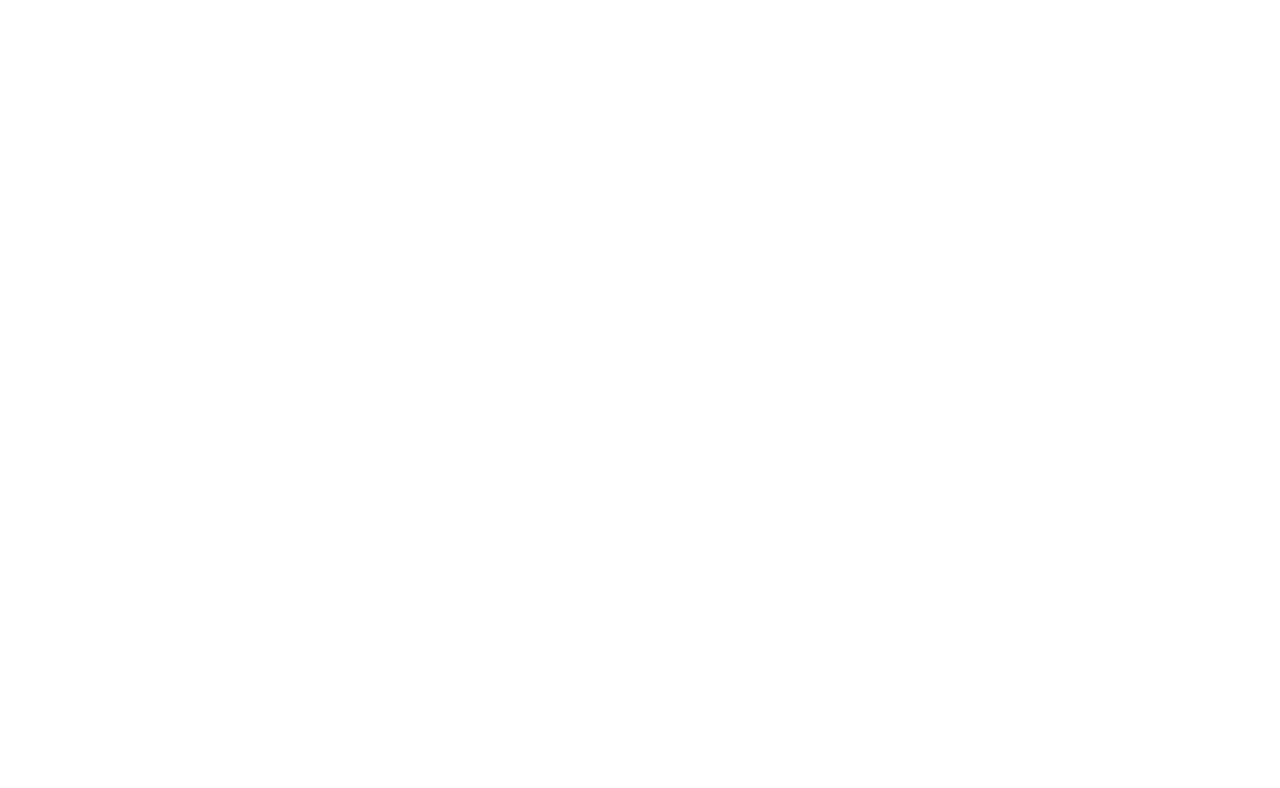
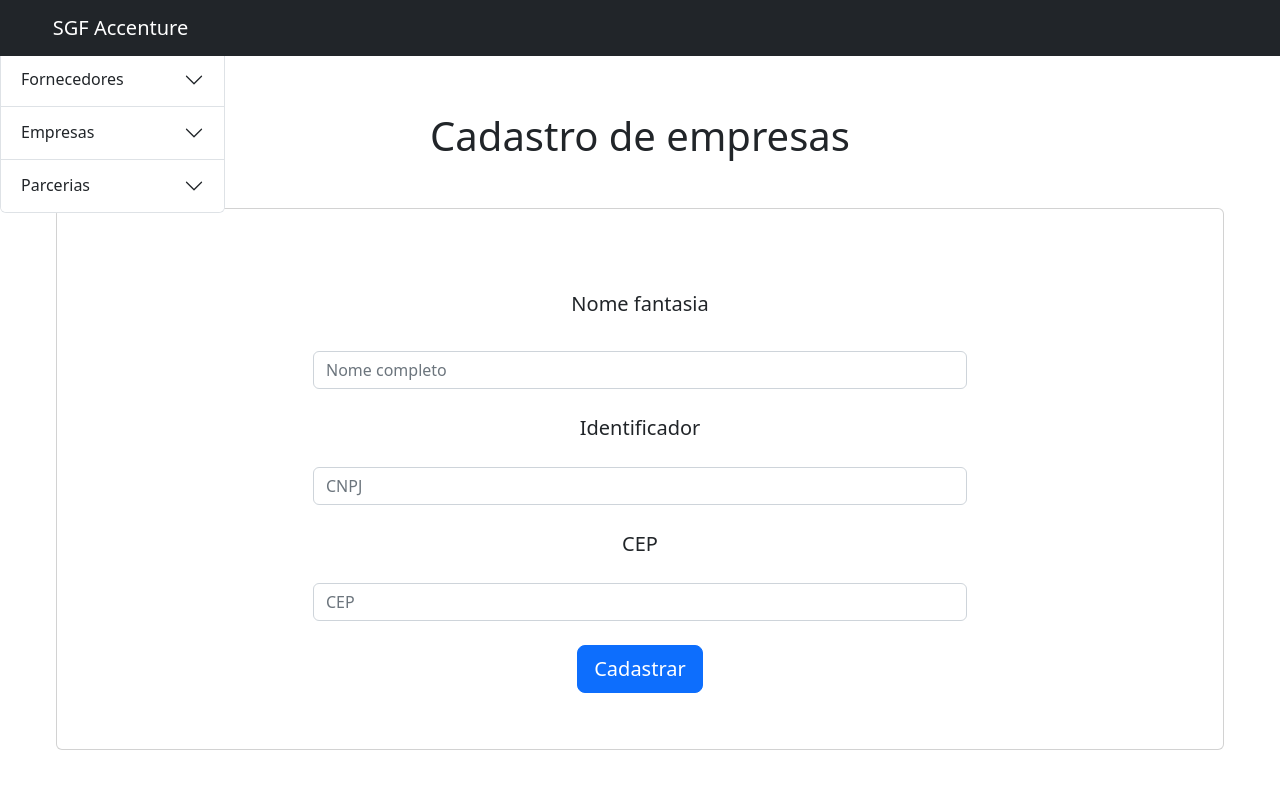
Before and after one commit to josemauro/front-gestao-fornecimento, a React (Vite) app: page /empresa-cadastro in a window 1280 px wide. Before the commit this address had no page. Shown: the top 788 px of the page. Built offline with nearby package versions, Linux system fonts and the light colour scheme.

Commit message:
Integra cadastro de empresas

```diff
--- a/src/components/BarraLateral.jsx
+++ b/src/components/BarraLateral.jsx
@@ -33,13 +33,13 @@
                         <Accordion.Body>
                         <Nav className="col-md-12 d-none d-md-block bg-light sidebar"
                         activeKey="/home"
-                        onSelect={selectedKey => alert(`selected ${selectedKey}`)}
+                        onSelect={selectedKey => navigate(selectedKey)}
                         >
                         <Nav.Item>
-                            <Nav.Link eventKey="link-1">Pesquisar</Nav.Link>
+                            <Nav.Link eventKey="/empresa-busca">Pesquisar</Nav.Link>
                         </Nav.Item>
                         <Nav.Item>
-                            <Nav.Link eventKey="link-2">Cadastrar</Nav.Link>
+                            <Nav.Link eventKey="/empresa-cadastro">Cadastrar</Nav.Link>
                         </Nav.Item>
                         </Nav>
                         </Accordion.Body>
@@ -49,7 +49,7 @@
                         <Accordion.Body>
                             <Nav className="col-md-12 d-none d-md-block bg-light sidebar"
                             activeKey="/home"
-                            onSelect={selectedKey => alert(`selected ${selectedKey}`)}
+                            onSelect={selectedKey => navigate(selectedKey)}
                             >
                             <Nav.Item>
                                 <Nav.Link eventKey="link-1">Pesquisar</Nav.Link>
--- /dev/null
+++ b/src/components/EmpresaBusca.jsx
@@ -0,0 +1,69 @@
+import axios from "axios";
+import { useState } from "react";
+import ResultadoBusca from "./ResultadoBusca";
+
+function EmpresasBusca() {
+    // eslint-disable-next-line no-unused-vars
+    const [resultados, setResultados] = useState([]);
+    const [valor, setValor] = useState("");
+
+    const handleSubmitEmpresa = async e => {
+
+        e.preventDefault();
+
+        try {
+            await axios.get("http://localhost:8181/empresas/listar" + "?nome=" + valor)
+                        .then((response) => {
+
+                                                if (response.status == 200){
+
+                                                    if (response.data == null) {
+                                                        setResultados([]);
+                                                        return;
+                                                    }
+
+                                                    setResultados(response.data);
+
+                                                } else {
+                                                throw response.data;
+                                                }
+                                            })
+        } catch (err) {
+            if (err.response.status == 404){
+                alert("Nenhuma empresa encontrado!");
+            } else alert("Erro ao buscar empresa!");
+        }
+
+      };
+
+    return (
+        <div className="container-fluid px-4">
+            <h1 className="mt-4">Buscar uma empresa</h1>
+            <div className="card mt-5">
+                <div className="card-body">
+                <form  onSubmit={handleSubmitEmpresa}>
+
+                    <div className="form-inline my-2 my-lg-0" style={{marginLeft: "200px", marginRight: "200px" }}>
+                        <label className="form-check-label" htmlFor="flexRadioDefault2" >
+                                Busca pelo nome da empresa:
+                        </label>
+                        <input className="form-control mt-4 mb-5 mr-sm-2" type="search"
+                               onChange={e => setValor(e.target.value)}
+                               placeholder="Busca"
+                               aria-label="Search"
+                               required/>
+                        <button className="btn btn-primary btn-lg" type="submit">Buscar</button>
+                    </div>
+                </form>
+                </div>
+            </div>
+
+            <ul className="list-group my-4">
+                {resultados ? resultados.map(empresa => (<ResultadoBusca key={empresa.id} nome={empresa.nomeFantasia} id={empresa.id} />)) : ""}
+            </ul>
+
+        </div>
+    )
+  }
+
+  export default EmpresasBusca;
--- /dev/null
+++ b/src/components/EmpresasCadastro.jsx
@@ -0,0 +1,84 @@
+import axios from "axios";
+import { useState } from "react";
+
+function EmpresasCadastro() {
+    const [nome, setNome] = useState('');
+    const [id, setId] = useState('');
+    const [cep, setCep] = useState('');
+
+    const handleZipCode = (event) => {
+        let input = event.target
+        input.value = zipCodeMask(input.value)
+      }
+
+    const zipCodeMask = (value) => {
+        if (!value) return ""
+        value = value.replace(/\D/g,'')
+        value = value.replace(/(\d{5})(\d)/,'$1-$2')
+        return value
+    }
+    const handleSubmit = async e => {
+
+        e.preventDefault();
+
+
+        try {
+            await axios.post("http://localhost:8181/empresas/salvar?cnpj="+id+"&nomeFantasia="+nome+"&cep="+cep, )
+                        .then((response) => {
+
+                                                console.log("teste", response);
+                                                if (response.status == 200){
+                                                    alert("Salvo com sucesso!");
+                                                } else {
+                                                throw response.data;
+                                                }
+                                            })
+        } catch (err) {
+            if (err.response.status == 409){
+                alert("Erro ao salvar, empresa já existe!");
+            } else alert("Erro ao cadastrar empresa!");
+        }
+
+      };
+
+    return (
+        <div className="container-fluid px-4 fs-5">
+            <h1 className="mt-4">Cadastro de empresas</h1>
+            <div className="card mt-5">
+                <div className="card-body">
+                    <form style={{marginLeft: "200px", marginRight: "200px"}} onSubmit={handleSubmit}>
+                        <div className="form-group mt-4 mb-4">
+                            <label className="form-label">Nome fantasia</label>
+                            <input type="text" className="form-control mt-4"
+                                   placeholder="Nome completo"
+                                   onChange={e => setNome(e.target.value)}
+                                   required/>
+                            <div className="invalid-feedback">
+                                Por favor informe um nome.
+                            </div>
+                        </div>
+                        <div className="form-group mt-4 mb-4">
+                            <label>Identificador</label>
+                            <input type="text" className="form-control mt-4"
+                                   placeholder="CNPJ"
+                                   onChange={e => setId(e.target.value)}
+                                   required/>
+                        </div>
+                        <div className="form-group mt-4 mb-4">
+                            <label>CEP</label>
+                            <input type="text" className="form-control mt-4"
+                                   maxLength="9" onKeyUp={e => handleZipCode(e)}
+                                   placeholder="CEP"
+                                   onChange={e => setCep(e.target.value)}
+                                   required/>
+                        </div>
+
+                        <button type="submit" className="btn btn-primary btn-lg">Cadastrar</button>
+                    </form>
+                </div>
+            </div>
+        </div>
+    )
+  }
+
+  export default EmpresasCadastro;
--- a/src/components/SistemaGerenciamentoFornecimento.jsx
+++ b/src/components/SistemaGerenciamentoFornecimento.jsx
@@ -6,6 +6,8 @@
 import Home from "../components/Home";
 
 import BarraLateral from "./BarraLateral";
+import EmpresasBusca from "./EmpresaBusca";
+import EmpresasCadastro from "./EmpresasCadastro";
 import FornecedoresBusca from "./FornecedoresBusca";
 import FornecedoresCadastro from "./FornecedoresCadastro";
 
@@ -13,9 +15,14 @@
   var telaEscolhida = <Home/>
   if (props.tela == "1") {
     telaEscolhida = <FornecedoresBusca/>;
-  } if (props.tela == "2") {
+  } else if (props.tela == "2") {
     telaEscolhida = <FornecedoresCadastro/>;
+  } else if (props.tela == "3") {
+    telaEscolhida = <EmpresasBusca/>;
+  }  else if (props.tela == "4") {
+    telaEscolhida = <EmpresasCadastro/>;
   }
+
   return (
     <div className="sb-nav-fixed">
           <nav className="sb-topnav navbar navbar-expand navbar-dark bg-dark">
--- a/src/routes/Rotas.jsx
+++ b/src/routes/Rotas.jsx
@@ -1,10 +1,6 @@
 import { BrowserRouter, Route, Routes} from "react-router-dom";
-// import Home from "../components/Home";
 import SistemaGerenciamentoFornecimento from "../components/SistemaGerenciamentoFornecimento";
-// import Page2 from "./pages/Page-2";
-// import Page3 from "./pages/Page-3";
-// import Dashboard from "./pages/Dashboard";
-// import NotFound from "./pages/NotFound";
+
 
 function Rotas() {
     return (
@@ -15,6 +11,10 @@
                    element={<SistemaGerenciamentoFornecimento tela="1"/>}
             />
             <Route path="/fornecedor-cadastro" element={<SistemaGerenciamentoFornecimento tela="2" />} />
+            <Route path="/empresa-busca"
+                   element={<SistemaGerenciamentoFornecimento tela="3"/>}
+            />
+            <Route path="/empresa-cadastro" element={<SistemaGerenciamentoFornecimento tela="4" />} />
           </Routes>
         </BrowserRouter>
     )
```
